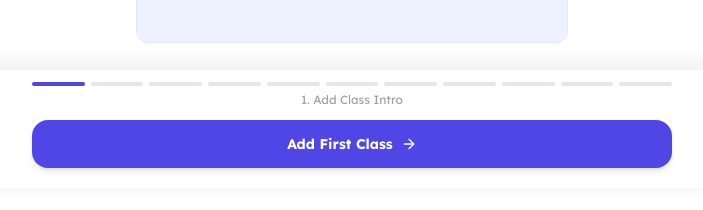
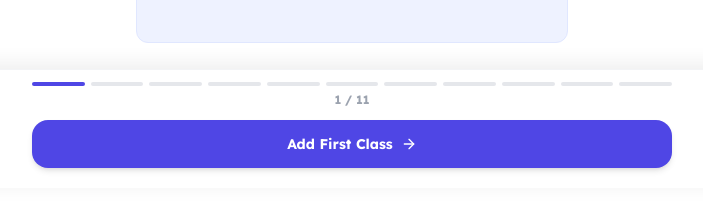
Before and after one commit to manjushakarpe1982/atlas-academic-os, a Next.js app in the folder frontend/: page /add-class in a window 1280 px wide. Shown: the part 612-822 px from the top of the page, without its empty margins (288-991 px from the left). Built offline with nearby package versions, Linux system fonts and the light colour scheme.

Commit message:
Update page.tsx

```diff
--- a/frontend/src/app/add-class/page.tsx
+++ b/frontend/src/app/add-class/page.tsx
@@ -9,7 +9,6 @@ import { useRouter } from 'next/navigation';
 import { Brain, HelpCircle, ArrowRight } from 'lucide-react';
 
 import { Step } from './components/types';
-import { STEP_LABELS } from './components/mockData';
 
 import Screen1  from './components/Screen1';
 import Screen2  from './components/Screen2';
@@ -27,12 +26,12 @@ const TOTAL_STEPS = 11;
 
 // Per-step footer button config
 // left: null = no left button
-type BtnCfg = { left: string | null; right: string  | null; };
+type BtnCfg = { left: string | null; right: string | null };
 const BUTTONS: Record<number, BtnCfg> = {
   1:  { left: null,           right: 'Add First Class'     },
   2:  { left: 'Back',         right: 'Confirm'             },
   3:  { left: 'Back',         right: 'Continue'            },
-  4:  { left: null,         right: null            },
+  4:  { left: null,            right: null                  }, // AI parsing — no buttons
   5:  { left: 'Back',         right: 'Continue'            },
   6:  { left: null,           right: 'Everything Looks Good ✓' },
   7:  { left: 'Skip for now', right: 'Continue'            },
@@ -98,7 +97,7 @@ export default function AddClassPage() {
       </header>
 
       {/* ── MAIN: screen content ── */}
-      <main className="flex-1 flex flex-col pb-36">
+      <main className="flex-1 flex flex-col pb-48">
         <div className="flex justify-center px-4 pt-6 pb-4">
           {screens[step]}
         </div>
@@ -119,23 +118,24 @@ export default function AddClassPage() {
             ))}
           </div>
 
-          {/* Step label */}
-          <p className="text-xs text-gray-400 text-center mb-3">
-            {STEP_LABELS[step - 1]}
+          {/* Step number */}
+          <p className="text-xs font-bold text-gray-400 text-center mb-3">
+            {step} / {TOTAL_STEPS}
           </p>
 
-          {/* Action buttons */}
-          <div className={`flex gap-3 ${!btn.left ? '' : ''}`}>
+          {/* Action buttons — hidden on processing steps (right === null) */}
+          {btn.right !== null && (
+            <div className="flex gap-3">
 
-            {/* Left button — only shown when config has left label */}
-            {btn.left ? (
+              {/* Left button */}
+              {btn.left && (
                 <button onClick={handleLeft}
                   className="flex-1 border-2 border-gray-200 hover:border-indigo-300 text-gray-600 hover:text-indigo-600 font-bold py-3.5 rounded-2xl text-sm transition-all">
                   {btn.left}
                 </button>
-            ) : null}
+              )}
 
-            {/* Right button — primary, full width when no left button */}
+              {/* Right button */}
               <button onClick={handleRight}
                 className={`${btn.left ? 'flex-1' : 'w-full'} bg-indigo-600 hover:bg-indigo-700 text-white font-bold py-3.5 rounded-2xl text-sm shadow-md transition-all flex items-center justify-center gap-2`}>
                 {btn.right}
@@ -145,6 +145,7 @@ export default function AddClassPage() {
               </button>
 
             </div>
+          )}
         </div>
       </footer>
 
```
Lines whose indentation alone changed are shown as unchanged.
